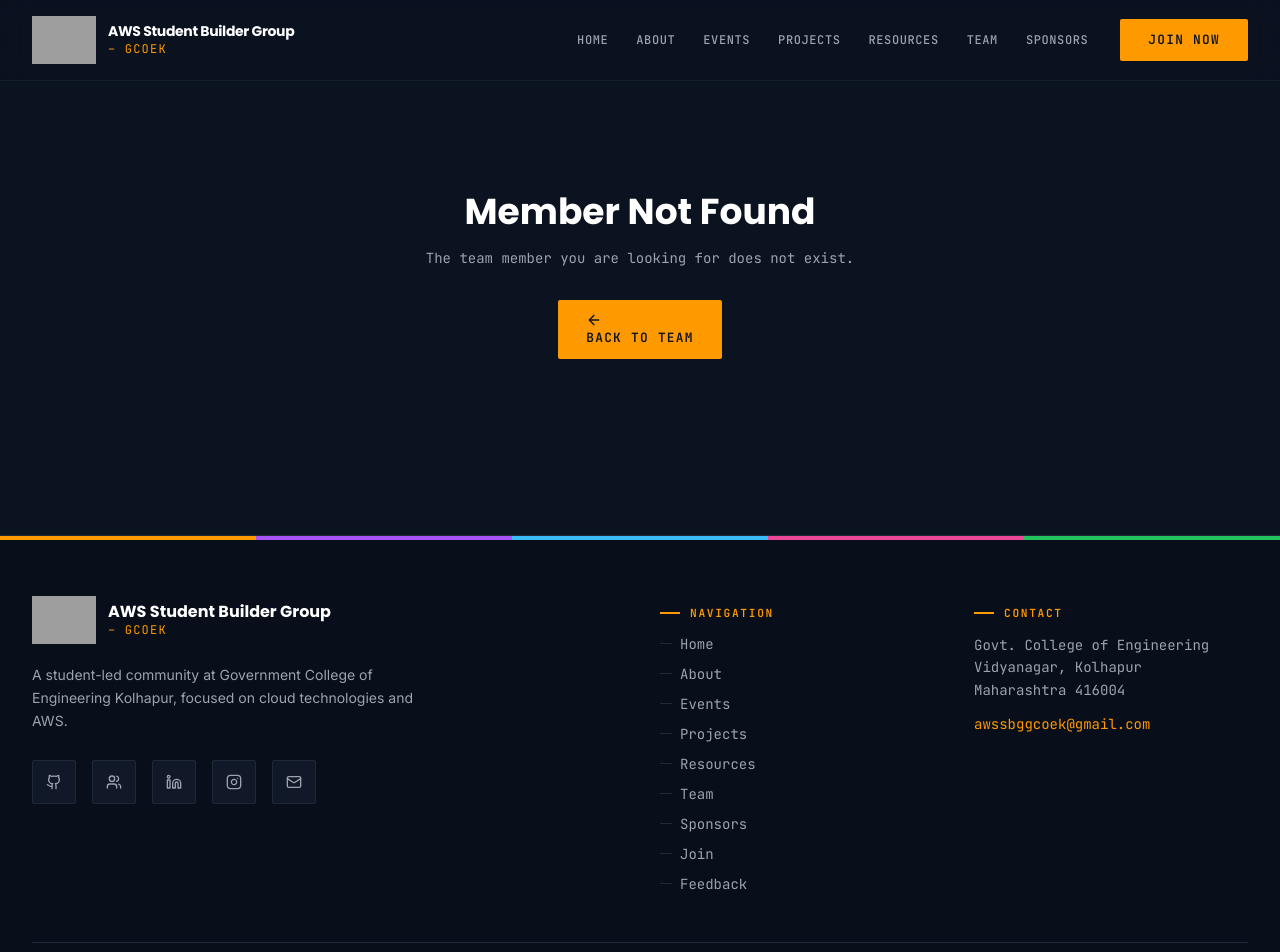
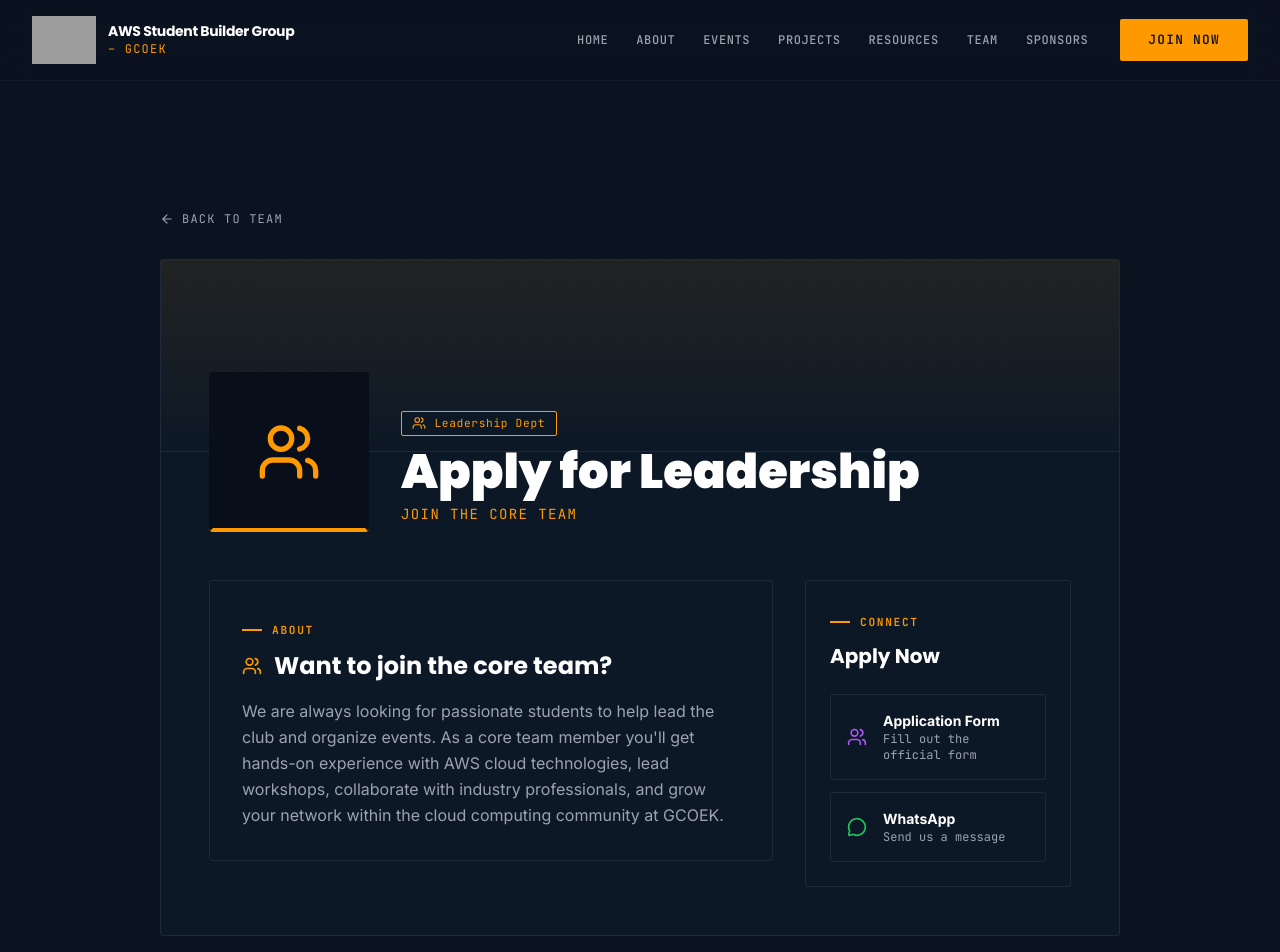
Before and after one commit to aws-sbg-gcoek/AWS-GCOEK-Website, a React (Vite) app: page /team/apply in a window 1280 px wide. Shown: the top 952 px of the page. Built offline with nearby package versions, Linux system fonts and the light colour scheme; grey boxes are pictures that could not be loaded.

Commit message:
update apply for leadership

```diff
--- a/src/App.tsx
+++ b/src/App.tsx
@@ -17,6 +17,7 @@
 import ProjectDetail from './pages/ProjectDetail';
 import Team from './pages/Team';
 import TeamMember from './pages/TeamMember';
+import Leadership from './pages/Leadership';
 import Resources from './pages/Resources';
 import Join from './pages/Join';
 import Sponsors from './pages/Sponsors';
@@ -46,6 +47,7 @@
           <Route path="/projects/:id" element={<ProjectDetail />} />
           <Route path="/team" element={<Team />} />
           <Route path="/team/:id" element={<TeamMember />} />
+          <Route path="/team/apply" element={<Leadership />} />
           <Route path="/resources" element={<Resources />} />
           <Route path="/sponsors" element={<Sponsors />} />
           <Route path="/join" element={<Join />} />
--- /dev/null
+++ b/src/pages/Leadership.tsx
@@ -0,0 +1,125 @@
+import { motion } from 'motion/react';
+import { ArrowLeft, Users, MessageCircle } from 'lucide-react';
+import { Link } from 'react-router-dom';
+import { PageTransition } from '../components/PageTransition';
+
+export default function Leadership() {
+  return (
+    <PageTransition className="w-full pt-28 pb-20" style={{ background: '#0B1220' }}>
+      <div className="max-w-5xl mx-auto px-4 sm:px-6 lg:px-8">
+
+        {/* Back link */}
+        <Link
+          to="/team"
+          className="inline-flex items-center text-text-secondary hover:text-aws-orange transition-colors mb-8 font-mono text-xs uppercase tracking-widest group"
+        >
+          <ArrowLeft className="w-3.5 h-3.5 mr-2 group-hover:-translate-x-1 transition-transform" />
+          Back to Team
+        </Link>
+
+        <div className="dev-card overflow-hidden bg-[#0D1826]">
+
+          {/* Banner */}
+          <div className="h-32 md:h-48 w-full relative" style={{ backgroundColor: '#FF990015', borderBottom: '1px solid #1E2A3A' }}>
+            <div className="absolute inset-0 bg-grid-dense opacity-50" />
+            <div className="absolute inset-0 bg-gradient-to-b from-transparent to-[#0D1826]" />
+          </div>
+
+          <div className="px-6 md:px-12 pb-12 relative -mt-16 md:-mt-20">
+
+            {/* Icon + Title */}
+            <div className="flex flex-col md:flex-row gap-6 md:gap-8 items-center md:items-end mb-12">
+              <motion.div
+                initial={{ opacity: 0, y: 20 }} animate={{ opacity: 1, y: 0 }} transition={{ duration: 0.5 }}
+                className="relative z-10 flex-shrink-0"
+              >
+                <div
+                  className="w-32 h-32 md:w-40 md:h-40 rounded-sm bg-[#080E1A] border-4 border-[#080E1A] flex items-center justify-center"
+                  style={{ borderBottomColor: '#FF9900' }}
+                >
+                  <Users className="w-16 h-16" style={{ color: '#FF9900' }} />
+                </div>
+              </motion.div>
+
+              <motion.div
+                initial={{ opacity: 0, x: 20 }} animate={{ opacity: 1, x: 0 }} transition={{ duration: 0.5, delay: 0.1 }}
+                className="flex-grow text-center md:text-left z-10 pb-2"
+              >
+                <div className="mb-3">
+                  <span className="terminal-tag flex items-center gap-2 w-max mx-auto md:mx-0" style={{ borderColor: '#FF9900', color: '#FF9900', background: '#0D1826' }}>
+                    <Users className="w-3.5 h-3.5" /> Leadership Dept
+                  </span>
+                </div>
+                <h1 className="text-3xl md:text-5xl font-heading font-black text-white mb-2">Apply for Leadership</h1>
+                <p className="font-mono uppercase tracking-widest text-sm" style={{ color: '#FF9900' }}>Join the Core Team</p>
+              </motion.div>
+            </div>
+
+            {/* Content Grid */}
+            <div className="grid grid-cols-1 lg:grid-cols-3 gap-8">
+
+              <div className="lg:col-span-2 space-y-8">
+                {/* About */}
+                <motion.div
+                  initial={{ opacity: 0, y: 20 }} animate={{ opacity: 1, y: 0 }} transition={{ duration: 0.5, delay: 0.2 }}
+                  className="dev-card p-8"
+                >
+                  <div className="section-label">About</div>
+                  <h2 className="text-2xl font-heading font-bold text-white mb-4 flex items-center gap-3">
+                    <Users className="w-5 h-5" style={{ color: '#FF9900' }} /> Want to join the core team?
+                  </h2>
+                  <p className="text-text-secondary leading-relaxed">
+                    We are always looking for passionate students to help lead the club and organize events.
+                    As a core team member you'll get hands-on experience with AWS cloud technologies, lead
+                    workshops, collaborate with industry professionals, and grow your network within the
+                    cloud computing community at GCOEK.
+                  </p>
+                </motion.div>
+              </div>
+
+              {/* Sidebar */}
+              <motion.div
+                initial={{ opacity: 0, y: 20 }} animate={{ opacity: 1, y: 0 }} transition={{ duration: 0.5, delay: 0.3 }}
+                className="space-y-6"
+              >
+                <div className="dev-card p-6 bg-[#080E1A]">
+                  <div className="section-label">Connect</div>
+                  <h3 className="text-xl font-heading font-bold text-white mb-6">Apply Now</h3>
+
+                  <div className="space-y-3">
+                    <a
+                      href="https://forms.gle/zF7ETWoREn9nkP6dA"
+                      target="_blank"
+                      rel="noopener noreferrer"
+                      className="dev-card card-shine flex items-center gap-4 p-4 group hover:border-arcade-purple"
+                    >
+                      <Users className="w-5 h-5 text-arcade-purple shrink-0" />
+                      <div>
+                        <p className="text-sm font-bold text-white group-hover:text-arcade-purple transition-colors">Application Form</p>
+                        <p className="text-xs text-text-secondary font-mono">Fill out the official form</p>
+                      </div>
+                    </a>
+
+                    <a
+                      href="https://wa.me/918446712322"
+                      target="_blank"
+                      rel="noopener noreferrer"
+                      className="dev-card card-shine flex items-center gap-4 p-4 group hover:border-[#22C55E]"
+                    >
+                      <MessageCircle className="w-5 h-5 text-[#22C55E] shrink-0" />
+                      <div>
+                        <p className="text-sm font-bold text-white group-hover:text-[#22C55E] transition-colors">WhatsApp</p>
+                        <p className="text-xs text-text-secondary font-mono">Send us a message</p>
+                      </div>
+                    </a>
+                  </div>
+                </div>
+              </motion.div>
+
+            </div>
+          </div>
+        </div>
+      </div>
+    </PageTransition>
+  );
+}
--- a/src/pages/Team.tsx
+++ b/src/pages/Team.tsx
@@ -1,6 +1,5 @@
-import { useState } from 'react';
-import { motion, AnimatePresence } from 'motion/react';
-import { Linkedin, Mail, Users, X, MessageCircle } from 'lucide-react';
+import { motion } from 'motion/react';
+import { Linkedin, Mail, Users } from 'lucide-react';
 import { Link } from 'react-router-dom';
 import { PageTransition } from '../components/PageTransition';
 import { departments } from '../data/team';
@@ -17,7 +16,6 @@
 };
 
 export default function Team() {
-  const [showContact, setShowContact] = useState(false);
   return (
     <PageTransition className="w-full">
       {/* ── HEADER ── */}
@@ -108,44 +106,11 @@
             <Users className="w-12 h-12 text-border-color mx-auto mb-6" />
             <h2 className="text-3xl font-heading font-bold text-white mb-4">Want to join the core team?</h2>
             <p className="text-text-secondary mb-8 font-mono text-sm">We are always looking for passionate students to help lead the club and organize events.</p>
-            <button onClick={() => setShowContact(true)} className="pixel-button px-8 py-3.5">Apply for Leadership</button>
+            <Link to="/team/apply" className="pixel-button px-8 py-3.5 inline-block">Apply for Leadership</Link>
           </div>
         </motion.div>
       </section>
 
-      {/* ── MODAL ── */}
-      <AnimatePresence>
-        {showContact && (
-          <motion.div
-            initial={{ opacity: 0 }} animate={{ opacity: 1 }} exit={{ opacity: 0 }} onClick={() => setShowContact(false)}
-            className="fixed inset-0 z-50 flex items-center justify-center bg-[#0B1220]/80 backdrop-blur-sm px-4"
-          >
-            <motion.div
-              initial={{ opacity: 0, scale: 0.95, y: 20 }} animate={{ opacity: 1, scale: 1, y: 0 }} exit={{ opacity: 0, scale: 0.95, y: 20 }}
-              onClick={(e) => e.stopPropagation()} className="dev-card w-full max-w-md p-8 relative" style={{ background: '#0D1826' }}
-            >
-              <button onClick={() => setShowContact(false)} className="absolute top-4 right-4 p-2 text-text-secondary hover:text-white transition-colors">
-                <X className="w-5 h-5" />
-              </button>
-              <div className="mb-8">
-                <h3 className="text-2xl font-heading font-bold text-white mb-2">Apply for Leadership</h3>
-                <div className="section-line mb-4" />
-                <p className="text-sm text-text-secondary font-mono">Reach out to us or fill the form to join the core team.</p>
-              </div>
-              <div className="space-y-3">
-                <a href="https://forms.gle/zF7ETWoREn9nkP6dA" target="_blank" rel="noopener noreferrer" className="dev-card card-shine flex items-center gap-4 p-4 group hover:border-arcade-purple">
-                  <Users className="w-5 h-5 text-arcade-purple shrink-0" />
-                  <div><p className="text-sm font-bold text-white">Application Form</p><p className="text-xs text-text-secondary font-mono">Fill out the official form</p></div>
-                </a>
-                <a href={`https://wa.me/918446712322`} target="_blank" rel="noopener noreferrer" className="dev-card card-shine flex items-center gap-4 p-4 group hover:border-[#22C55E]">
-                  <MessageCircle className="w-5 h-5 text-[#22C55E] shrink-0" />
-                  <div><p className="text-sm font-bold text-white">WhatsApp</p><p className="text-xs text-text-secondary font-mono">Send us a message</p></div>
-                </a>
-              </div>
-            </motion.div>
-          </motion.div>
-        )}
-      </AnimatePresence>
     </PageTransition>
   );
 }
```
